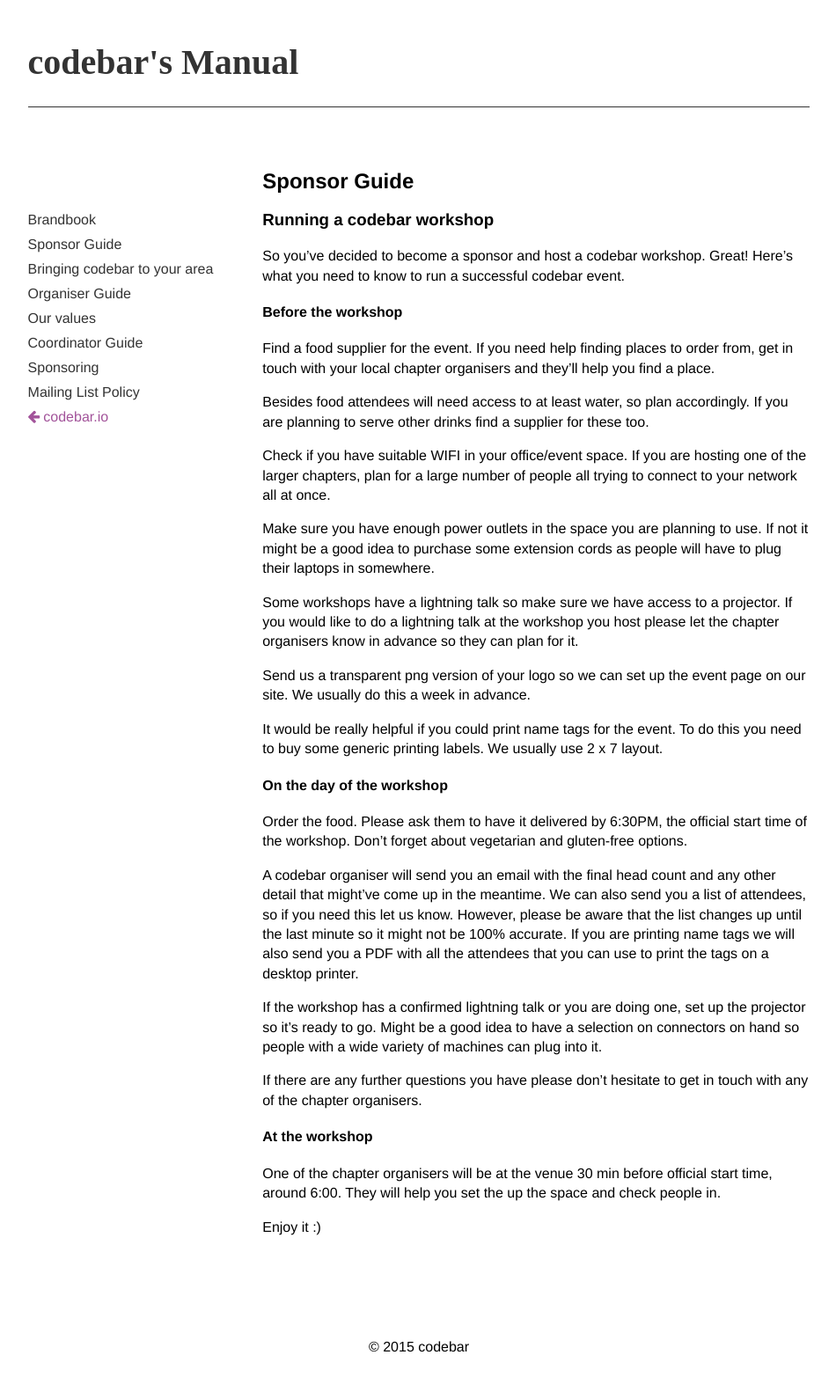
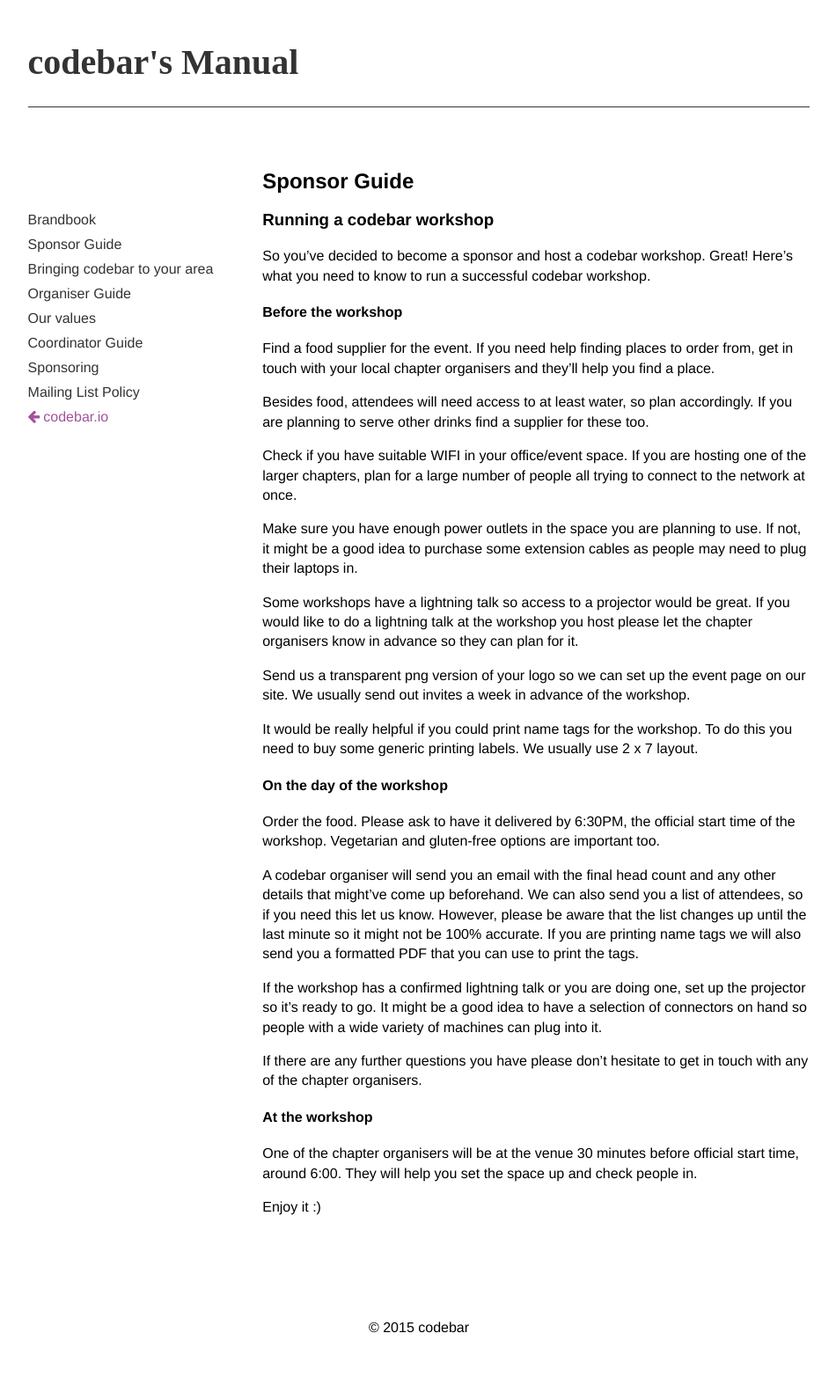
Before and after one commit to codebar/manual, a Jekyll site: the page built from _posts/2015-03-26-sponsor-guide.md, in a window 1280 px wide. Shown: the whole page at 88% size, without its empty margins (164-1114 px from the left). Built offline with Jekyll 4.4.1, drawn with Linux system fonts in a browser that asks for light colours; nearby versions of some CDN libraries; Markdown is read by kramdown in place of the engine named in the settings; after the commit the page ends 1568 px from its top, so only the background shows below that.

Commit message:
refining sponsor guide

```diff
--- a/_posts/2015-03-26-sponsor-guide.md
+++ b/_posts/2015-03-26-sponsor-guide.md
@@ -5,36 +5,36 @@
 
 ### Running a codebar workshop
 
-So you've decided to become a sponsor and host a codebar workshop. Great! Here's what you need to know to run a successful codebar event.
+So you've decided to become a sponsor and host a codebar workshop. Great! Here's what you need to know to run a successful codebar workshop.
 
 #### Before the workshop
 
 Find a food supplier for the event. If you need help finding places to order from, get in touch with your local chapter organisers and they'll help you find a place.
 
-Besides food attendees will need access to at least water, so plan accordingly. If you are planning to serve other drinks find a supplier for these too.
+Besides food, attendees will need access to at least water, so plan accordingly. If you are planning to serve other drinks find a supplier for these too.
 
-Check if you have suitable WIFI in your office/event space. If you are hosting one of the larger chapters, plan for a large number of people all trying to connect to your network all at once.
+Check if you have suitable WIFI in your office/event space. If you are hosting one of the larger chapters, plan for a large number of people all trying to connect to the network at once.
 
-Make sure you have enough power outlets in the space you are planning to use. If not it might be a good idea to purchase some extension cords as people will have to plug their laptops in somewhere.
+Make sure you have enough power outlets in the space you are planning to use. If not, it might be a good idea to purchase some extension cables as people may need to plug their laptops in.
 
-Some workshops have a lightning talk so make sure we have access to a projector. If you would like to do a lightning talk at the workshop you host please let the chapter organisers know in advance so they can plan for it.
+Some workshops have a lightning talk so access to a projector would be great. If you would like to do a lightning talk at the workshop you host please let the chapter organisers know in advance so they can plan for it.
 
-Send us a transparent png version of your logo so we can set up the event page on our site. We usually do this a week in advance.
+Send us a transparent png version of your logo so we can set up the event page on our site. We usually send out invites a week in advance of the workshop.
 
-It would be really helpful if you could print name tags for the event. To do this you need to buy some generic printing labels. We usually use 2 x 7 layout.
+It would be really helpful if you could print name tags for the workshop. To do this you need to buy some generic printing labels. We usually use 2 x 7 layout.
 
 #### On the day of the workshop
 
-Order the food. Please ask them to have it delivered by 6:30PM, the official start time of the workshop. Don't forget about vegetarian and gluten-free options.
+Order the food. Please ask to have it delivered by 6:30PM, the official start time of the workshop. Vegetarian and gluten-free options are important too.
 
-A codebar organiser will send you an email with the final head count and any other detail that might've come up in the meantime. We can also send you a list of attendees, so if you need this let us know. However, please be aware that the list changes up until the last minute so it might not be 100% accurate. If you are printing name tags we will also send you a PDF with all the attendees that you can use to print the tags on a desktop printer.
+A codebar organiser will send you an email with the final head count and any other details that might've come up beforehand. We can also send you a list of attendees, so if you need this let us know. However, please be aware that the list changes up until the last minute so it might not be 100% accurate. If you are printing name tags we will also send you a formatted PDF that you can use to print the tags.
 
-If the workshop has a confirmed lightning talk or you are doing one, set up the projector so it's ready to go. Might be a good idea to have a selection on connectors on hand so people with a wide variety of machines can plug into it.
+If the workshop has a confirmed lightning talk or you are doing one, set up the projector so it's ready to go. It might be a good idea to have a selection of connectors on hand so people with a wide variety of machines can plug into it.
 
 If there are any further questions you have please don't hesitate to get in touch with any of the chapter organisers.
 
 #### At the workshop
 
-One of the chapter organisers will be at the venue 30 min before official start time, around 6:00. They will help you set the up the space and check people in.
+One of the chapter organisers will be at the venue 30 minutes before official start time, around 6:00. They will help you set the space up and check people in.
 
 Enjoy it :)
```
